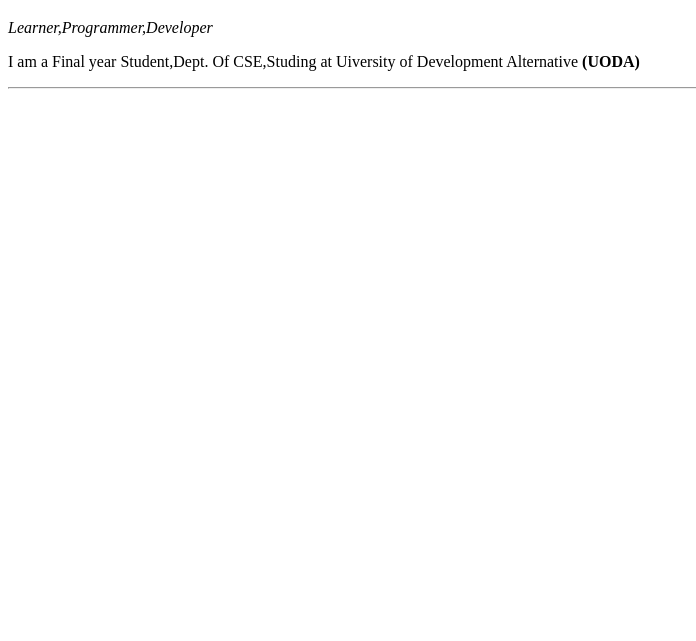
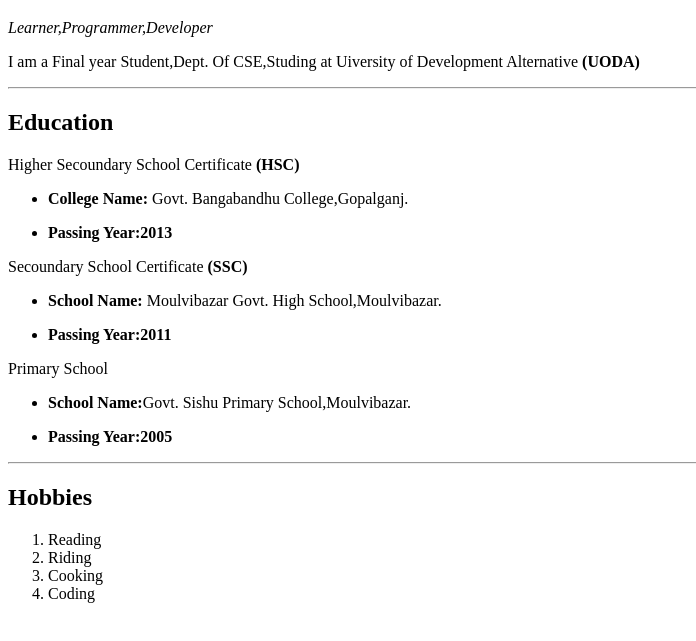
Before and after one commit to ha4mim/Protfolio, a plain HTML site: page index.html in a window 1280 px wide. Shown: the part 61-702 px from the top of the page, without its empty margins (0-696 px from the left). Drawn offline with Linux system fonts and the light colour scheme.

Commit message:
Added Educatin & hobbies

```diff
--- a/index.html
+++ b/index.html
@@ -11,6 +11,45 @@
     <p><em>Learner,Programmer,Developer</em></p>
     <p>I am a Final year Student,Dept. Of CSE,Studing at Uiversity of Development Alternative <strong>(UODA)</strong></p>
     <hr>
+    <h2>Education</h2>
+    <p>Higher Secoundary School Certificate <strong>(HSC)</strong> <br>
+        <ul>
+            <li><strong>College Name:</strong> Govt. Bangabandhu College,Gopalganj.
+        </ul>
+        <ul>
+            <li><strong>Passing Year:2013</strong></li>
+        </ul></li>
+    </p>
+
+    <p>Secoundary School Certificate <strong>(SSC)</strong> <br>
+        <ul>
+            <li><strong>School Name:</strong> Moulvibazar Govt. High School,Moulvibazar.
+            </li>
+        </ul>
+        <ul>
+            <li><strong>Passing Year:2011</strong></li>
+        </ul>
+    </p>
+
+    <p>Primary School<br>
+        <ul>
+            <li><strong>School Name:</strong>Govt. Sishu Primary School,Moulvibazar.
+            </li>
+        </ul>
+        <ul>
+            <li><strong>Passing Year:2005</strong></li>
+        </ul>
+    </p>
+    <hr>
+    <h2>Hobbies</h2>
+    <ol>
+        <li>Reading</li>
+        <li>Riding</li>
+        <li>Cooking</li>
+        <li>Coding</li>
+    </ol>
+
+
 
 </body>
 </html>
```
